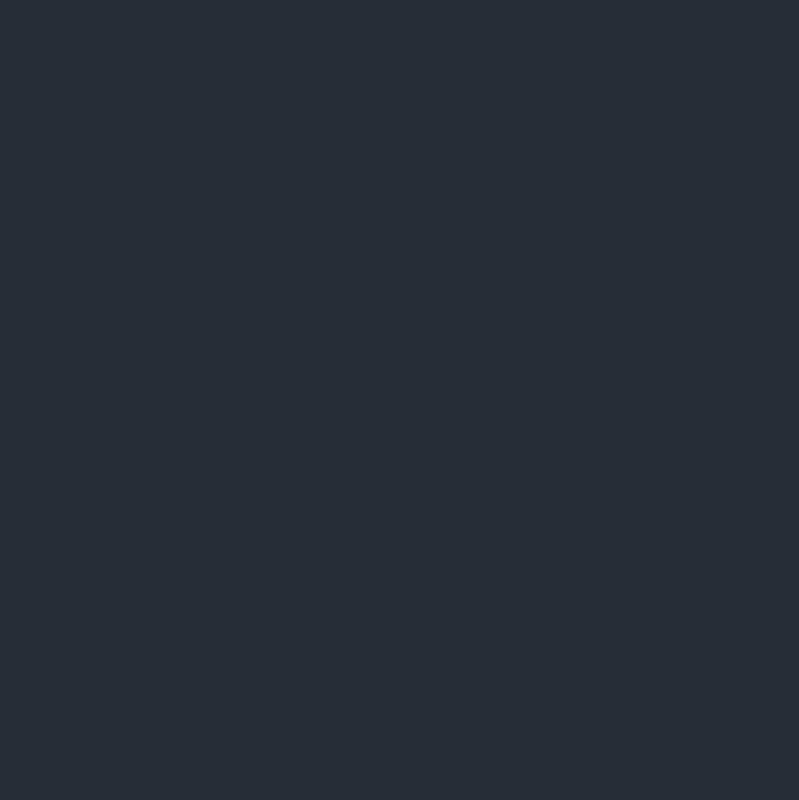
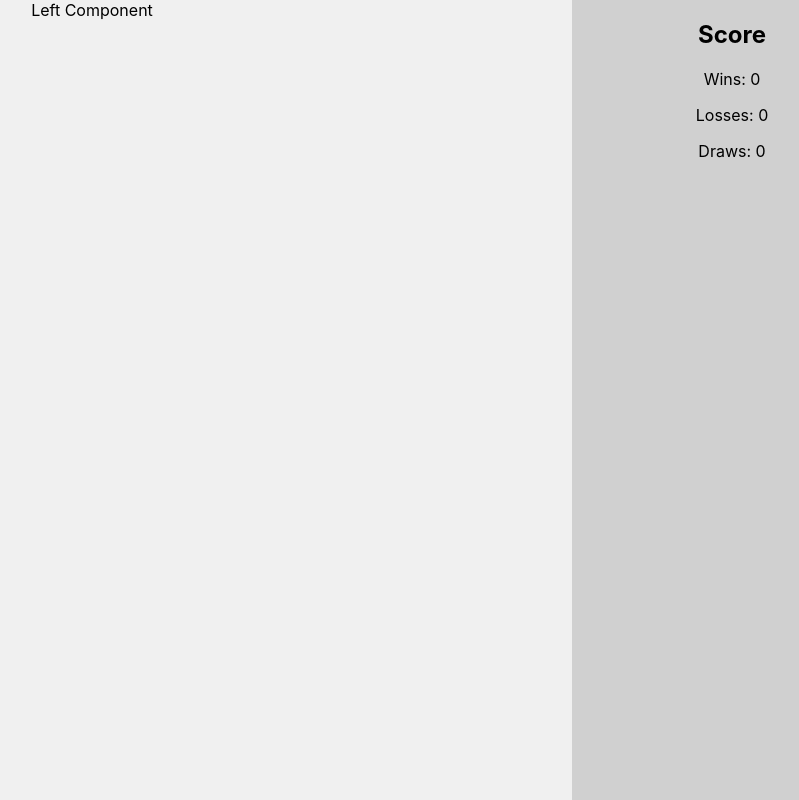
Before and after one commit to razvan393/rock-paper-scissors, a React (Create React App) app: page / in a window 1280 px wide. Shown: the whole page, without its empty margins (388-1187 px from the left). Built offline with nearby package versions, Linux system fonts and the light colour scheme.

Commit message:
add general layout and score component

```diff
--- a/src/App.css
+++ b/src/App.css
@@ -1,19 +1,9 @@
-.App {
+.app {
   text-align: center;
+  display: flex;
 }
 
-.App-logo {
-  height: 40vmin;
-  pointer-events: none;
-}
-
-@media (prefers-reduced-motion: no-preference) {
-  .App-logo {
-    animation: App-logo-spin infinite 20s linear;
-  }
-}
-
-.App-header {
+.app-header {
   background-color: #282c34;
   min-height: 100vh;
   display: flex;
@@ -24,15 +14,12 @@
   color: white;
 }
 
-.App-link {
-  color: #61dafb;
+.main-area {
+  flex: 3;
+  background-color: #f0f0f0;
 }
 
-@keyframes App-logo-spin {
-  from {
-    transform: rotate(0deg);
-  }
-  to {
-    transform: rotate(360deg);
-  }
+.score-area {
+  flex: 1;
+  background-color: #d0d0d0;
 }
--- a/src/App.tsx
+++ b/src/App.tsx
@@ -1,13 +1,37 @@
-import React from 'react';
-import './App.css';
+import React, { useState } from "react";
+import "./App.css";
+import ScoreDisplay from "./components/score";
+import { GameResult } from "./constants";
+import { ScoreContext } from "./context";
 
 function App() {
-  return (
-    <div className="App">
-      <header className="App-header">
-      </header>
-    </div>
-  );
+    const [score, setScore] = useState({ wins: 0, losses: 0, draws: 0 });
+
+    const updateScore = (result: GameResult) => {
+        setScore((prevScore) => ({
+            wins:
+                result === GameResult.Win ? prevScore.wins + 1 : prevScore.wins,
+            losses:
+                result === GameResult.Loss
+                    ? prevScore.losses + 1
+                    : prevScore.losses,
+            draws:
+                result === GameResult.Draw
+                    ? prevScore.draws + 1
+                    : prevScore.draws,
+        }));
+    };
+    return (
+        <ScoreContext.Provider value={{ score, updateScore }}>
+            <div className="app">
+                <header className="app-header"></header>
+                <div className="main-area">Left Component</div>
+                <div className="score-area">
+                    <ScoreDisplay />
+                </div>
+            </div>
+        </ScoreContext.Provider>
+    );
 }
 
 export default App;
--- /dev/null
+++ b/src/components/score.tsx
@@ -0,0 +1,17 @@
+import React, { useContext } from "react";
+import { ScoreContext } from "../context";
+
+const ScoreDisplay = () => {
+    const { score } = useContext(ScoreContext);
+
+    return (
+        <div className="score">
+            <h2>Score</h2>
+            <p>Wins: {score.wins}</p>
+            <p>Losses: {score.losses}</p>
+            <p>Draws: {score.draws}</p>
+        </div>
+    );
+};
+
+export default ScoreDisplay;
--- /dev/null
+++ b/src/constants.ts
@@ -0,0 +1,5 @@
+export enum GameResult {
+    Win = "win",
+    Loss = "loss",
+    Draw = "draw",
+}
--- /dev/null
+++ b/src/context.ts
@@ -0,0 +1,7 @@
+import { createContext } from 'react';
+import { ScoreContextType } from './types';
+
+export const ScoreContext = createContext<ScoreContextType>({
+    score: { wins: 0, losses: 0, draws: 0 },
+    updateScore: () => {},
+});
--- /dev/null
+++ b/src/types.ts
@@ -0,0 +1,6 @@
+import { GameResult } from "./constants";
+
+export interface ScoreContextType {
+    score: { wins: number; losses: number; draws: number };
+    updateScore: (result: GameResult) => void;
+}
```
